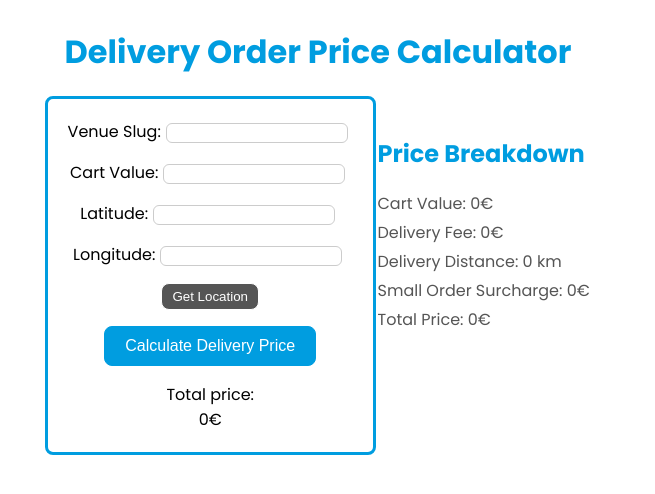
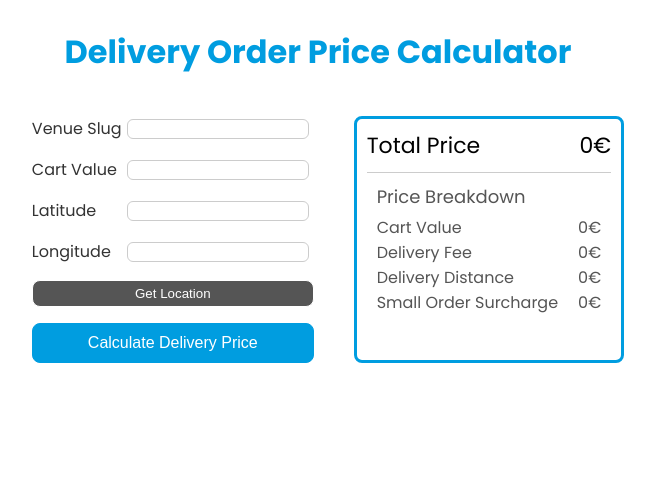
Before and after one commit to ito-miyuki/delivery-order-price-calculator, a React (Vite) app: page / in a window 1280 px wide. Shown: the top 494 px of the page, without its empty margins (322-977 px from the left). Built offline with nearby package versions, Linux system fonts and the light colour scheme.

Commit message:
changed design

```diff
--- a/src/App.css
+++ b/src/App.css
@@ -6,31 +6,28 @@
   display: flex;
   flex-direction: column;
   align-items: center;
-  /* height: 100vh; */
 }
+
+/* .container {
+  text-align: center;
+}  */
 
 h1 {
   color: #009de0;
   margin: 20px;
+  text-align: center;
 }
 
-.wrapper {
+.app-container {
   display: flex;
+  flex-direction: row;;
   justify-content: space-between;
+  gap: 20px;
   width: 100%;
 }
 
-/* @keyframes logo-spin {
-  from {
-    transform: rotate(0deg);
-  }
-  to {
-    transform: rotate(360deg);
-  }
-} */
-
 @media only screen and (max-width: 768px) {
-  .wrapper {
+  .app-container {
     flex-direction: column;
   }
 }
--- a/src/App.tsx
+++ b/src/App.tsx
@@ -25,11 +25,11 @@ function App() {
     };
 
     return (
-        <div>
+        <div className='container'>
             <header>
                 <h1>Delivery Order Price Calculator</h1>
             </header>
-            <div className='wrapper'>
+            <div className='app-container'>
                 <Form
                     venue={venue}
                     setVenue={setVenue}
--- a/src/components/DeliveryPrice.css
+++ b/src/components/DeliveryPrice.css
@@ -1,13 +1,57 @@
 .delivery-price-container {
     margin: 20px auto;
+    border: solid;
+    border-color: rgba(0,157,224);
+    background-color: white;
+    border-width: medium;
+    border-radius: 8px;
+    padding: 10px;
+    color: #555;
 }
 
-h2 {
-    color: #009de0;;
+.total-value {
+    display: flex;
+    justify-content: space-between;
+    font-size: 22px;
+    color: black;
 }
 
-.delivery-price-container p {
+.breakdown-value {
+    display: flex;
+    justify-content: space-between;
+}
+.breakdown-value .topic {
+    margin: auto 10px;
+}
+
+.breakdown-value .value {
+    margin: auto 10px;
+}
+
+.divider {
+    border: none;
+    border-top: 1px solid #ccc; /* 灰色の線 */
+    margin: 10px 0;
+}
+
+.delivery-price-container .total-price {
+    color: black;
+    font-size: 24px;
+}
+
+.breakdown {
     margin: 4px 0;
-    font-size: 16px;
-    color: #555;
+    font-size: 18px;
+    margin: 5px 10px;
 }
+
+@media only screen and (max-width: 768px) {
+    .breakdown-value .topic,
+    .breakdown-value .value {
+        margin: auto 5px; /* スペースを少なめに */
+    }
+
+    .divider {
+        margin: 8px 0; /* 狭い画面では余白を調整 */
+    }
+}
--- a/src/components/DeliveryPrice.tsx
+++ b/src/components/DeliveryPrice.tsx
@@ -17,12 +17,23 @@ function DeliveryPrice({
 }: DeliveryPriceProps) {
     return (
         <div className="delivery-price-container">
-            <h2>Price Breakdown</h2>
-            <p>Cart Value: {cartValue ?? 0}€</p>
-            <p>Delivery Fee: {deliveryFee}€</p>
-            <p>Delivery Distance: {deliveryDis} km</p>
-            <p>Small Order Surcharge: {surcharge}€</p>
-            <p>Total Price: {total}€</p>
+            <div className="total-value">
+                <span className="topic">Total Price</span><span className="value">{total}€</span>
+            </div>
+            <hr className="divider" />
+            <p className="breakdown">Price Breakdown</p>
+            <div className="breakdown-value">
+                <span className="topic">Cart Value</span><span className="value">{cartValue ?? 0}€</span>
+            </div>
+            <div className="breakdown-value">
+                <span className="topic">Delivery Fee</span><span className="value">{deliveryFee}€</span>
+            </div>
+            <div className="breakdown-value">
+                <span className="topic">Delivery Distance</span><span className="value">{deliveryDis}€</span>
+            </div>
+            <div className="breakdown-value">
+                <span className="topic">Small Order Surcharge</span><span className="value">{surcharge}€</span>
+            </div>
         </div>
     );
 }
--- a/src/components/Form.css
+++ b/src/components/Form.css
@@ -1,9 +1,5 @@
 .form-container {
     background-color: white;
-    border: solid;
-    border-color: rgba(0,157,224);
-    border-width: medium;
-    border-radius: 8px;
     display: flex;
     justify-content: center;
     height: auto;
@@ -14,9 +10,23 @@
 .form{
     display: flex;
     flex-direction: column;
-    align-items: center;
+    /* align-items: center; */
     padding: 20px;
     gap: 16px;
+}
+
+.form-group {
+    display: flex;
+    justify-content: space-between;
+    align-items: center;
+    width: 100%;
+}
+
+label {
+    flex: 1;
+    text-align: left;
+    font-size: 16px;
+    color: #333;
 }
 
 input {
@@ -25,12 +35,6 @@ input {
     border: 1px solid #ccc;
     margin-left: 5px;
     margin-right: 5px;
-}
-
-.delivery-price {
-    text-align: center;
-    display: flex;
-    flex-direction: column;
 }
 
 button {
--- a/src/components/Form.tsx
+++ b/src/components/Form.tsx
@@ -29,7 +29,7 @@ function Form({
     setLongitude,
     // setOrderMinimum,
     updateFeesState,
-    total
+    // total
 }: FormProps) {
 
     const handleGetLocation = (e: React.MouseEvent) => {
@@ -87,32 +87,32 @@ function Form({
     return (
         <div className="form-container">
             <form className="form" onSubmit={handleSubmit}>
-                <div>
-                    <label>Venue Slug:</label>
+                <div className="form-group">
+                    <label>Venue Slug</label>
                     <input
                         type="text"
                         value={venue}
                         onChange={(e) => setVenue(e.target.value)}
                     />
                 </div>
-                <div>
-                    <label>Cart Value:</label>
+                <div className="form-group">
+                    <label>Cart Value</label>
                     <input
                         type="number"
                         value={cartValue || ""}
                         onChange={(e) => setCartValue(Number(e.target.value))}
                     />
                 </div>
-                <div>
-                    <label>Latitude:</label>
+                <div className="form-group">
+                    <label>Latitude</label>
                     <input
                         type="number"
                         value={latitude || ""}
                         onChange={(e) => setLatitude(Number(e.target.value))}
                     />
                 </div>
-                <div>
-                    <label>Longitude:</label>
+                <div className="form-group">
+                    <label>Longitude</label>
                     <input
                         type="number"
                         value={longitude || ""}
@@ -123,10 +123,10 @@ function Form({
                     Get Location
                 </button>
                 <button className="submit-button"type="submit">Calculate Delivery Price</button>
-                <div className="delivery-price">
+                {/* <div className="delivery-price">
                     <span>Total price:</span>
                     <span className="price">{total}€</span>
-                </div>
+                </div> */}
             </form>
         </div>
     );
```
